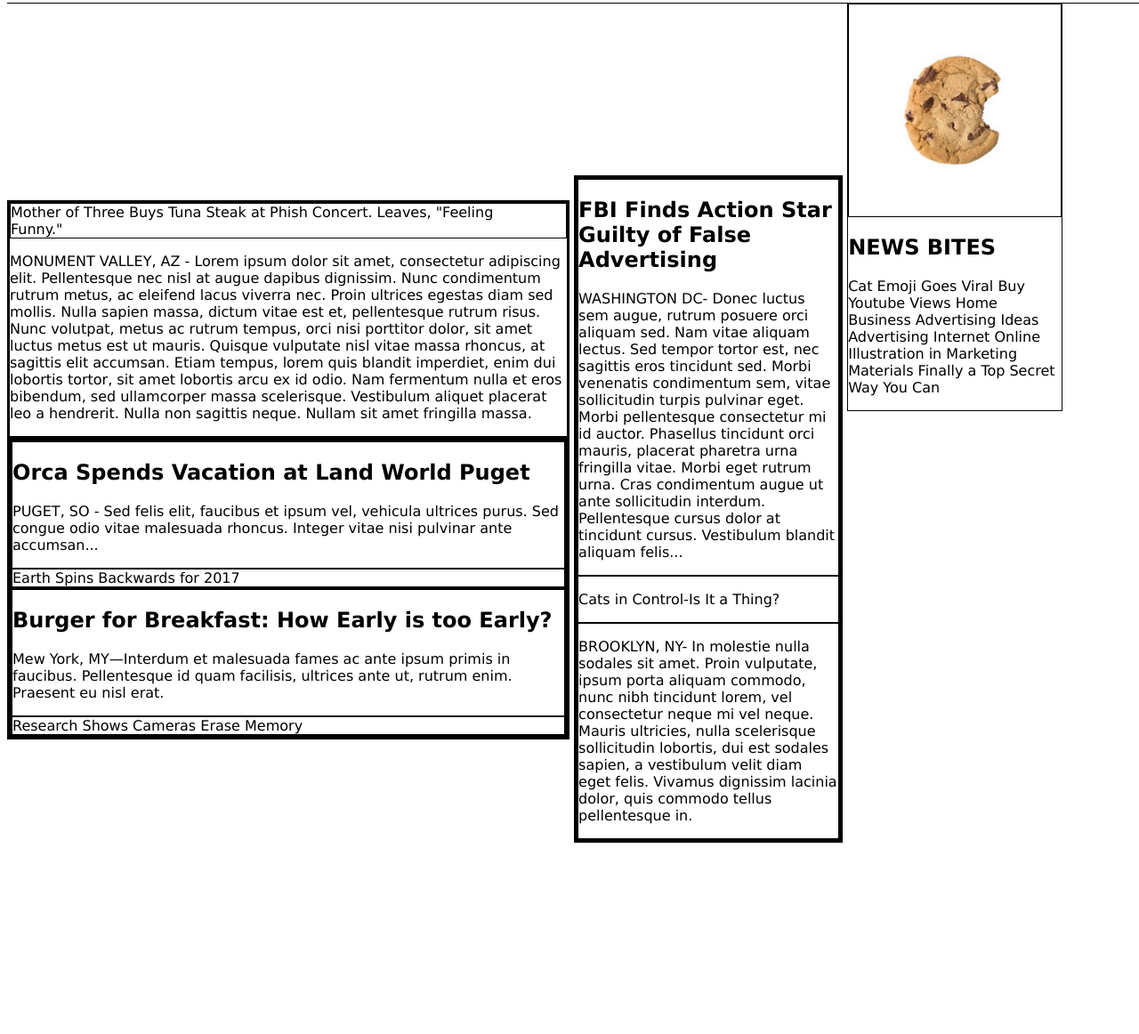
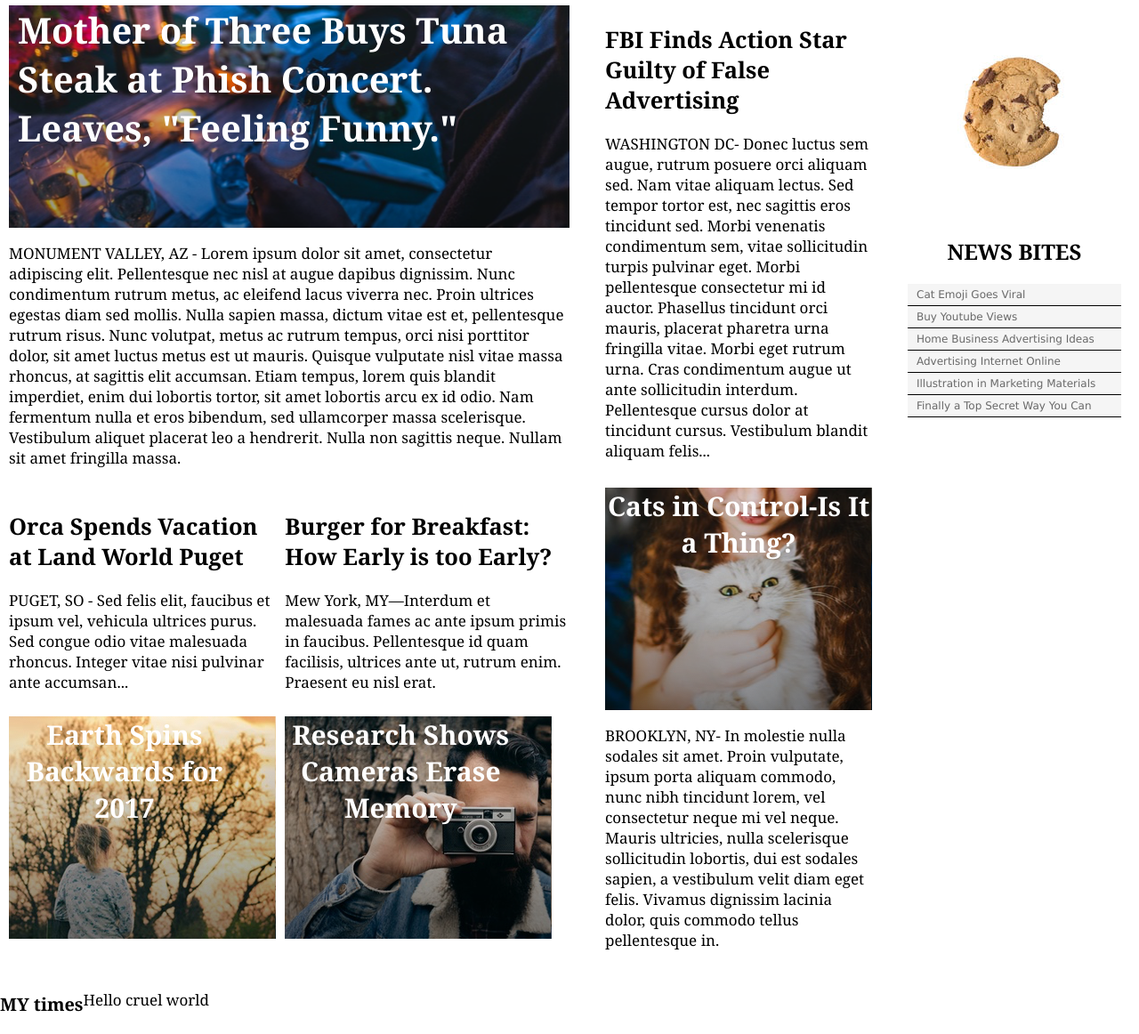
Before and after one commit to Greeny8008/My-Times, a plain HTML site: page index.html in a window 1280 px wide. Shown: the part 85-1247 px from the top of the page at 89% size. Before the commit the page ends 1040 px from the top, so only its background shows below. Drawn offline with Linux system fonts and the light colour scheme.

Commit message:
Complete main content section

```diff
--- a/index.html
+++ b/index.html
@@ -22,17 +22,21 @@
     <section class=main-content>
       <div class="column large">
         <div class=top-story>
-          <span class=img-caption>Mother of Three Buys Tuna Steak at Phish Concert. Leaves, "Feeling Funny."</span>
+          <div class=img-top-story>
+            <span class=img-caption-main>Mother of Three Buys Tuna Steak at Phish Concert. Leaves, "Feeling Funny."</span>
+          </div>
           <p class=narrative>MONUMENT VALLEY, AZ - Lorem ipsum dolor sit amet, consectetur adipiscing elit. Pellentesque nec nisl at augue dapibus dignissim. Nunc condimentum rutrum metus, ac eleifend lacus viverra nec. Proin ultrices egestas diam sed mollis. Nulla sapien massa, dictum vitae est et, pellentesque rutrum risus. Nunc volutpat, metus ac rutrum tempus, orci nisi porttitor dolor, sit amet luctus metus est ut mauris. Quisque vulputate nisl vitae massa rhoncus, at sagittis elit accumsan. Etiam tempus, lorem quis blandit imperdiet, enim dui lobortis tortor, sit amet lobortis arcu ex id odio. Nam fermentum nulla et eros bibendum, sed ullamcorper massa scelerisque. Vestibulum aliquet placerat leo a hendrerit. Nulla non sagittis neque. Nullam sit amet fringilla massa.</p>
         </div>
-        <div class=articles>
+        <div class="articles">
           <div class=article>
             <div class=content>
               <h2>Orca Spends Vacation at Land World Puget</h2>
               <p class=narrative>PUGET, SO - Sed felis elit, faucibus et ipsum vel, vehicula ultrices purus. Sed congue odio vitae malesuada rhoncus. Integer vitae nisi pulvinar ante accumsan...</p>
             </div>
             <div class=img-caption>
-              <span>Earth Spins Backwards for 2017</span>
+              <div class=img-caption-one>
+                <span>Earth Spins Backwards for 2017</span>
+              </div>
             </div>
           </div>
           <div class=article>
@@ -41,32 +45,52 @@
               <p class=narrative>Mew York, MY—Interdum et malesuada fames ac ante ipsum primis in faucibus. Pellentesque id quam facilisis, ultrices ante ut, rutrum enim. Praesent eu nisl erat.</p>
             </div>
             <div class=img-caption>
-              <span>Research Shows Cameras Erase Memory</span>
+              <div class=img-caption-two>
+                <span>Research Shows Cameras Erase Memory</span>
+              </div>
             </div>
           </div>
         </div>
       </div>
       <div class="column medium">
-        <div class=articles>
+        <div class=articles-medium>
           <div class=article>
             <h2>FBI Finds Action Star Guilty of False Advertising</h2>
             <p>WASHINGTON DC- Donec luctus sem augue, rutrum posuere orci aliquam sed. Nam vitae aliquam lectus. Sed tempor tortor est, nec sagittis eros tincidunt sed. Morbi venenatis condimentum sem, vitae sollicitudin turpis pulvinar eget. Morbi pellentesque consectetur mi id auctor. Phasellus tincidunt orci mauris, placerat pharetra urna fringilla vitae. Morbi eget rutrum urna. Cras condimentum augue ut ante sollicitudin interdum. Pellentesque cursus dolor at tincidunt cursus. Vestibulum blandit aliquam felis...</p>
           </div>
           <div class=img-caption>
-            <p>Cats in Control-Is It a Thing?</p>
+            <div class=img-caption-three>
+              <p>Cats in Control-Is It a Thing?</p>
+            </div>
           </div>
           <div class=article>
             <p>BROOKLYN, NY- In molestie nulla sodales sit amet. Proin vulputate, ipsum porta aliquam commodo, nunc nibh tincidunt lorem, vel consectetur neque mi vel neque. Mauris ultricies, nulla scelerisque sollicitudin lobortis, dui est sodales sapien, a vestibulum velit diam eget felis. Vivamus dignissim lacinia dolor, quis commodo tellus pellentesque in.</p>
           </div>
         </div>
       </div>
-  <div class="column small">
+      <div class="column small">
         <img class=news-bite-img src=./resources/imgs/img-news-bite.png>
         <div class=news-bite>
-          <h2>NEWS BITES</h2>
-          <p>Cat Emoji Goes Viral Buy Youtube Views Home Business Advertising Ideas Advertising Internet Online Illustration in Marketing Materials Finally a Top Secret Way You Can</p>
+          <div class=news-bite-header>
+            <h2>NEWS BITES</h2>
+          </div>
+          <div class=news-bite-snippets>
+            <p>Cat Emoji Goes Viral</p>
+            <p> Buy Youtube Views </p>
+            <p>Home Business Advertising Ideas</p>
+            <p> Advertising Internet Online</p>
+            <p>Illustration in Marketing Materials</P>
+            <p> Finally a Top Secret Way You Can</p>
+          </div>
         </div>
   </div>
+</div>
+</section>
+
+  <footer>
+    <h3>MY times</h3>
+    <p>Hello cruel world</p>
+  </footer>
 
   </body>
 </html>
--- a/resources/css/style.css
+++ b/resources/css/style.css
@@ -1,16 +1,19 @@
-html {
-  font-family: Verdana;
+body {
+  font-family: Georgia;
+  font-size: 17px;
+  margin: 0;
 }
 
+/*Header and Nav Bar*/
+
 header {
+  font-family: Verdana;
   display: flex;
   font-size: 14px;
   font-weight: bold;
   width: 100%;
   height: 80px;
   border-bottom: 1px solid black;
-  position: fixed;
-  z-index: 5;
   align-items: center;
   background-color: white;
 }
@@ -48,51 +51,110 @@ a {
 /*Body Text*/
 
 .main-content {
-  padding-top: 80px;
+display: flex;
+padding-top: 10px;
+padding: 10px 0px 10px 10px;
+}
+
+.img-caption-main {
+  font-size: 40px;
+  color: white;
+  font-weight: bold;
+  padding-left: 10px;
 }
 
 .img-caption {
-  border: 1px solid black;
-}
-
-.top-story {
-  border: 2px solid black;
+  font-size: 30px;
+  color: white;
+  font-weight: bold;
+  text-align: center;
 }
 
 .articles {
-  border: 3px solid black;
-}
-
-.article {
-  border: 1px solid black;
-}
-
-.content {
-  border: 1px solid black;
-}
-
-.column img {
-  display: block;
-  border: 1px solid black;
+  display: flex;
 }
 
 .column {
-  border: 1px solid black;
   display: flex;
   flex-direction: column;
+  padding-right: 20px;
+  flex-grow: 1;
+  flex-shrink: 0;
 }
 
 .column.large {
   width: 630px;
   display: inline-flex;
+  flex-grow: 1;
+  padding-right: 40px;
 }
 
 .column.medium {
   width: 300px;
   display: inline-flex;
+  flex-grow: 1;
+  padding-right: 40px;
 }
 
 .column.small {
   width: 240px;
   display: inline-flex;
+  flex-grow: 1;
 }
+
+.img-top-story{
+  background-image: url("../imgs/img-story-main.png");
+  height: 250px;
+  background-size: cover;
+
+}
+
+.img-caption-one {
+  background-image: url("../imgs/img-story-2.png");
+  height: 250px;
+  width: 300px;
+  flex-grow: 1;
+
+}
+
+.img-caption-two {
+  background-image: url("../imgs/img-story-3.png");
+  height: 250px;
+  width: 300px;
+  flex-grow: 1;
+}
+
+.img-caption-three {
+  background-image: url("../imgs/img-story-1.png");
+  height: 250px;
+  flex-grow: 1;
+}
+
+.content {
+  padding: 10px 0px;
+}
+
+.news-bite-header {
+  font-size: 16px;
+  font-weight: bold;
+  text-align: center;
+}
+
+.news-bite-snippets {
+  background-color: WhiteSmoke;
+    font-family: Verdana;
+    font-size: 12px;
+    color: DimGray;
+}
+
+.news-bite-snippets p {
+  border-bottom: 1px solid black;
+  margin: 0;
+  padding: 5px 0px 5px 10px;
+}
+
+/*Footer section*/
+
+footer {
+  display: flex;
+}
```
Also changed, not shown: 1 other file.
